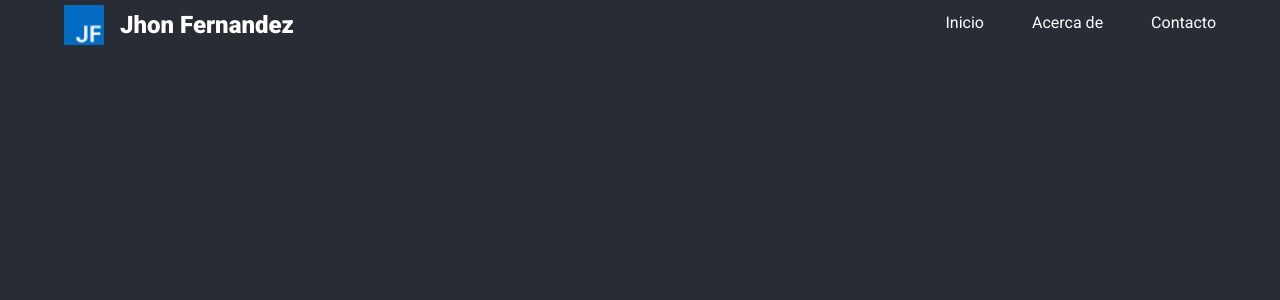
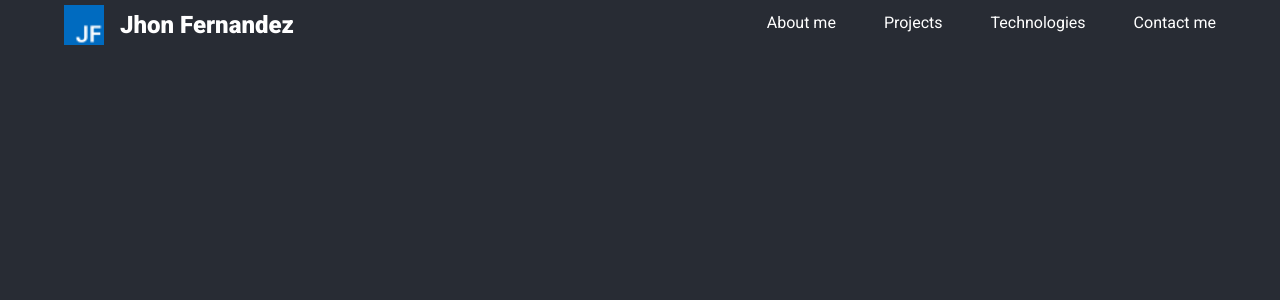
Before and after one commit to jhondevcode/jhondevcode.github.io, a React (Create React App) app: page / in a window 1280 px wide. Shown: the top 300 px of the page. Built offline with nearby package versions, Linux system fonts and the light colour scheme.

Commit message:
Updated navigation

```diff
--- a/src/components/Navbar/index.tsx
+++ b/src/components/Navbar/index.tsx
@@ -15,9 +15,10 @@ const Navbar = () => {
         <input type="checkbox" id="menu" className="nav-input" />
 
         <div className="nav-menu">
-          <a href="#" className="nav-item">Inicio</a>
-          <a href="#" className="nav-item">Acerca de</a>
-          <a href="#" className="nav-item">Contacto</a>
+          <a href="#about" className="nav-item">About me</a>
+          <a href="#projects" className="nav-item">Projects</a>
+          <a href="#technologies" className="nav-item">Technologies</a>
+          <a href="#contact" className="nav-item">Contact me</a>
         </div>
       </div>
     </div>
```
